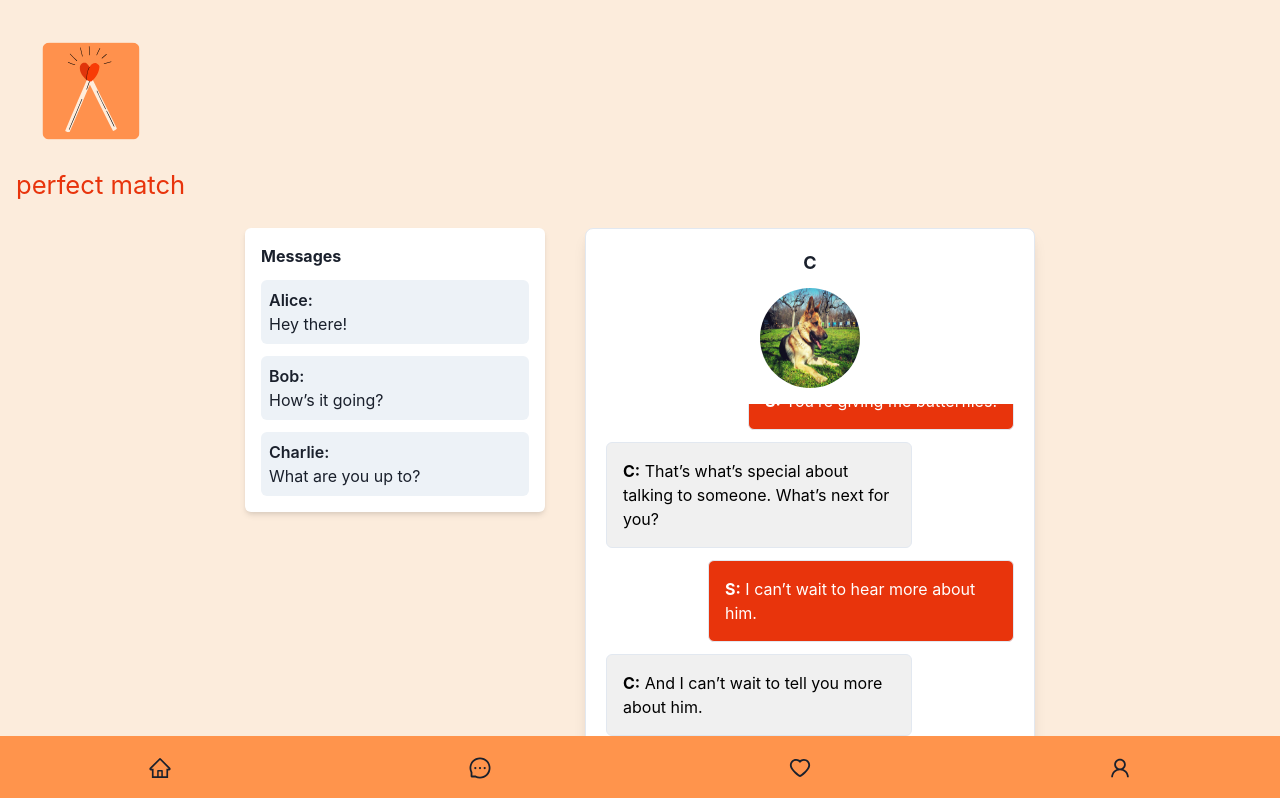
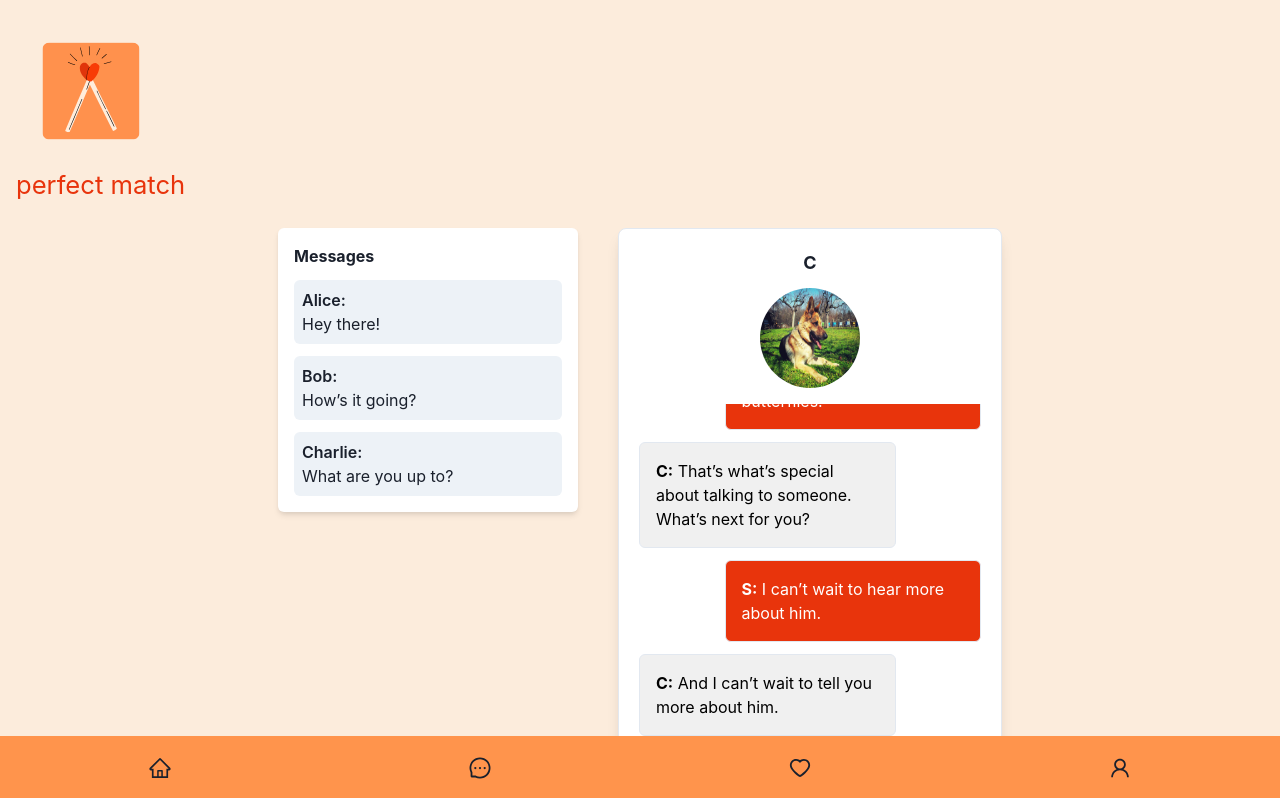
Before and after one commit to edberisha/datingapp, a Next.js app: page /messages in a window 1280 px wide. Shown: the top 798 px of the page. Built offline with nearby package versions, Linux system fonts and the light colour scheme.

Commit message:
increased minW

```diff
--- a/src/components/ChatAlerts.tsx
+++ b/src/components/ChatAlerts.tsx
@@ -76,7 +76,7 @@ const ChatAlerts = () => {
       boxShadow="lg"
       mx="auto"
       position="relative"
-      minW="450px"
+      minW="360px"
       height="100vh"
     >
       <Text textAlign="center" fontSize="lg" fontWeight="bold" mb={3}>
```
